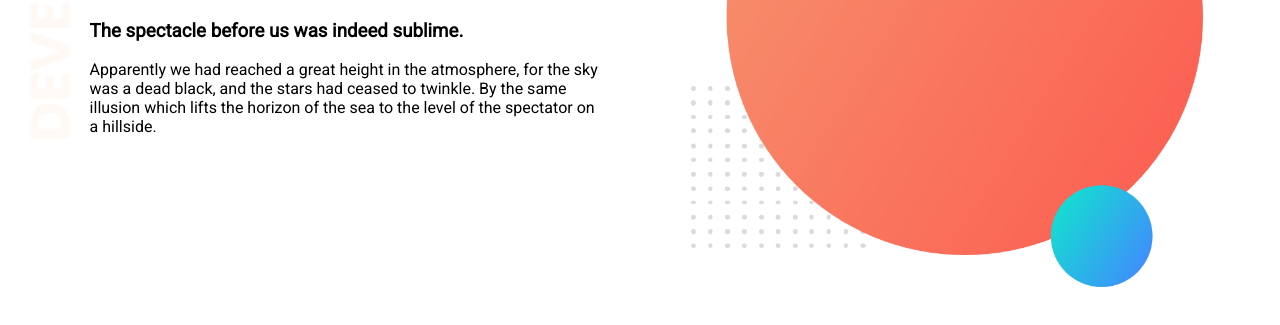
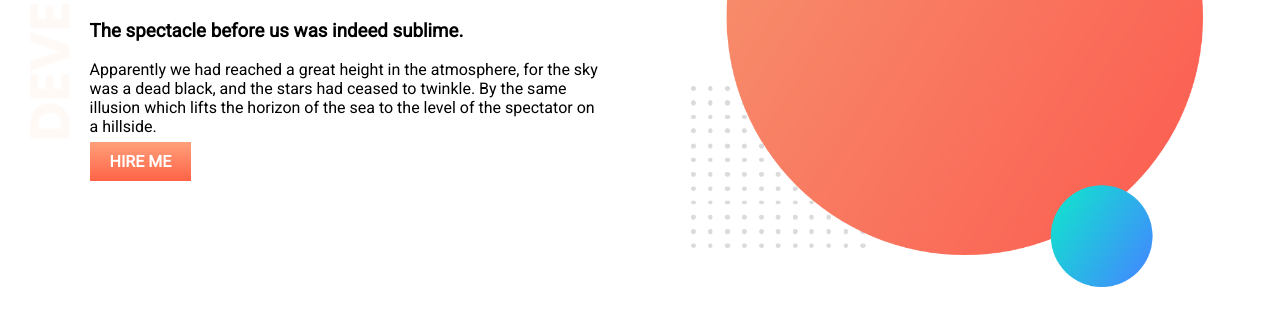
Before and after one commit to sayedarifuddin/test-portfolio, a plain HTML site: page index.html in a window 1280 px wide. Shown: the part 221-546 px from the top of the page. Drawn offline with Linux system fonts and the light colour scheme.

Commit message:
added hire me link and button

```diff
--- a/index.html
+++ b/index.html
@@ -16,6 +16,7 @@
     <h1><span class="name-highlight">The Test Website!</span></h1>
     <h3>The spectacle before us was indeed sublime.</h3>
     <p>Apparently we had reached a great height in the atmosphere, for the sky was a dead black, and the stars had ceased to twinkle. By the same illusion which lifts the horizon of the sea to the level of the spectator on a hillside.</p>
+    <a class="link-button" target="_blank" href="https://twitter.com/sayedarifuddin">HIRE ME</a>
     </div>
     <div class = "half-width">
         <img src="images/my-bg.png" alt="">
--- a/style.css
+++ b/style.css
@@ -25,3 +25,11 @@ h1{
 section{
     height: 500px;
 }
+.link-button{
+    background-image: linear-gradient(lightsalmon, tomato);
+    text-decoration: none;
+    padding: 10px 20px;
+    color: white;
+    font-weight: 700;
+
+}
```
